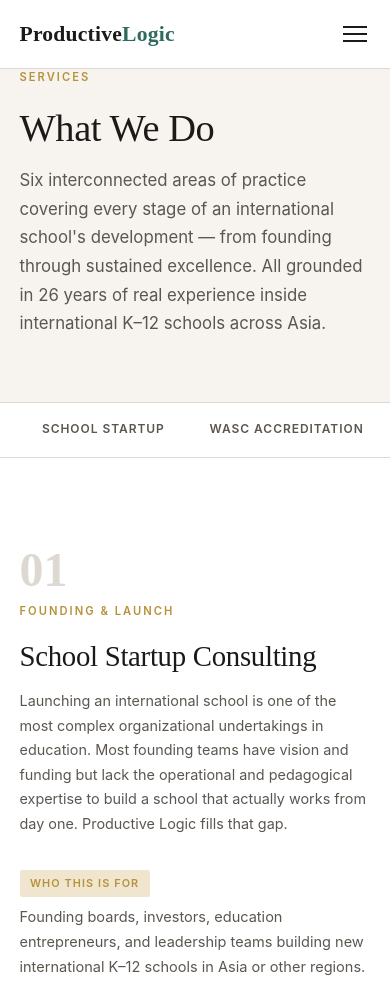
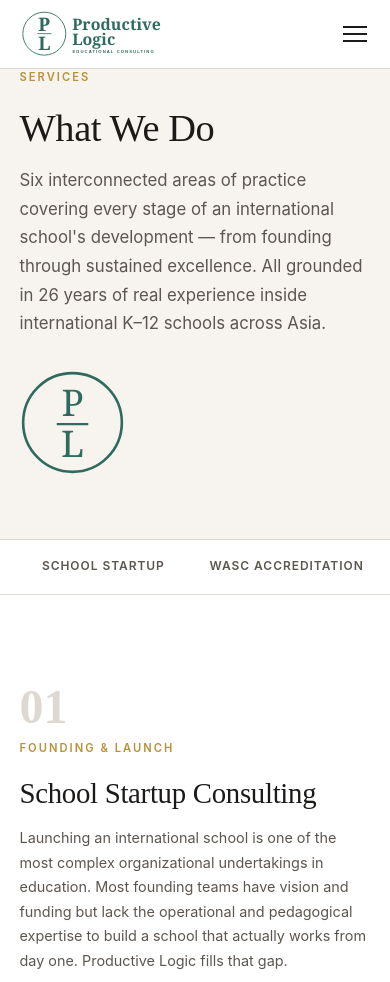
Before and after one commit to doc-png-droid/productivelogic-site, a plain HTML site: page what-we-do.html in a window 390 px wide. Shown: the top 982 px of the page. Drawn offline with Linux system fonts and the light colour scheme; files whose address does not match are found by name.

Commit message:
Update what-we-do.html

```diff
--- a/what-we-do.html
+++ b/what-we-do.html
@@ -1,3 +1,4 @@
+
 <!DOCTYPE html>
 <html lang="en">
 <head>
@@ -6,16 +7,52 @@
 <title>What We Do — Productive Logic</title>
 <meta name="description" content="Six service areas for international K–12 schools: school startup consulting, WASC accreditation, curriculum and assessment design, professional development, conference hosting, and leadership consulting." />
 <link rel="stylesheet" href="css/style.css" />
+
 <style>
+  /* Productive Logic green branding */
+  .pl-brand-link {
+    display: inline-flex;
+    align-items: center;
+    line-height: 1;
+  }
+  .pl-brand-link svg {
+    display: block;
+    width: 205px;
+    max-width: 31vw;
+    height: auto;
+    color: var(--accent);
+  }
+  .pl-round-logo {
+    width: 155px;
+    max-width: 100%;
+    height: auto;
+    display: block;
+    color: var(--accent);
+  }
+
   .page-hero {
     background: var(--warm-bg);
     padding: 5rem 0 4rem;
     border-bottom: 1px solid var(--rule);
   }
+  .page-hero-inner {
+    display: grid;
+    grid-template-columns: minmax(0, 1fr) auto;
+    gap: 3rem;
+    align-items: center;
+  }
   .page-hero h1 { margin-bottom: 1rem; }
-    .page-hero p  { font-size: 1.05rem; max-width: 62ch; }
+  .page-hero p {
+    font-size: 1.05rem;
+    max-width: 62ch;
+  }
+  .hero-mark {
+    display: flex;
+    justify-content: center;
+    align-items: center;
+  }
 
-    /* ── Jump Nav ── */
+  /* Service navigation */
   .jump-nav {
     background: var(--white);
     border-bottom: 1px solid var(--rule);
@@ -29,7 +66,9 @@
     overflow-x: auto;
     scrollbar-width: none;
   }
-    .jump-nav-inner::-webkit-scrollbar { display: none; }
+  .jump-nav-inner::-webkit-scrollbar {
+    display: none;
+  }
   .jump-link {
     flex-shrink: 0;
     padding: 1rem 1.4rem;
@@ -42,19 +81,30 @@
     transition: all 0.2s;
     white-space: nowrap;
   }
-    .jump-link:hover { color: var(--accent); border-bottom-color: var(--accent); }
+  .jump-link:hover {
+    color: var(--accent);
+    border-bottom-color: var(--accent);
+  }
 
-    /* ── Service Sections ── */
-    .service-section { padding: 5.5rem 0; border-bottom: 1px solid var(--rule); }
-    .service-section.alt { background: var(--warm-bg); }
-
+  /* Service sections */
+  .service-section {
+    padding: 5.5rem 0;
+    border-bottom: 1px solid var(--rule);
+    scroll-margin-top: 125px;
+  }
+  .service-section.alt {
+    background: var(--warm-bg);
+  }
   .service-layout {
     display: grid;
     grid-template-columns: 1fr 1.7fr;
     gap: 5rem;
     align-items: start;
   }
-    .service-sidebar { position: sticky; top: 130px; }
+  .service-sidebar {
+    position: sticky;
+    top: 130px;
+  }
   .service-number {
     font-family: 'Cormorant Garamond', serif;
     font-size: 5rem;
@@ -64,8 +114,14 @@
     margin-bottom: 0.5rem;
     display: block;
   }
-    .service-sidebar h2 { color: var(--ink); margin-bottom: 1rem; }
-    .service-sidebar p  { font-size: 0.9rem; line-height: 1.7; }
+  .service-sidebar h2 {
+    color: var(--ink);
+    margin-bottom: 1rem;
+  }
+  .service-sidebar p {
+    font-size: 0.9rem;
+    line-height: 1.7;
+  }
 
   .service-detail h3 {
     font-size: 1rem;
@@ -75,8 +131,13 @@
     font-weight: 600;
     letter-spacing: 0.02em;
   }
-    .service-detail h3:first-child { margin-top: 0; }
-    .service-detail p { font-size: 0.91rem; margin-bottom: 0.5rem; }
+  .service-detail h3:first-child {
+    margin-top: 0;
+  }
+  .service-detail p {
+    font-size: 0.91rem;
+    margin-bottom: 0.5rem;
+  }
   .service-detail ul {
     list-style: none;
     margin: 0.75rem 0 1.5rem;
@@ -94,7 +155,8 @@
   .service-detail ul li::before {
     content: '';
     flex-shrink: 0;
-      width: 5px; height: 5px;
+    width: 5px;
+    height: 5px;
     border-radius: 50%;
     background: var(--accent);
     margin-top: 0.6rem;
@@ -128,28 +190,125 @@
     color: var(--accent);
     margin-bottom: 0.55rem;
   }
-    .delivery-box p { font-size: 0.86rem; margin: 0; }
+  .delivery-box p {
+    font-size: 0.86rem;
+    margin: 0;
+  }
 
-    /* ── Bottom CTA ── */
-    .bottom-cta { background: var(--accent); padding: 5rem 0; text-align: center; }
-    .bottom-cta h2 { color: var(--white); margin-bottom: 1rem; }
-    .bottom-cta p  { color: rgba(255,255,255,0.75); margin: 0 auto 2rem; }
-    .btn-white { background: var(--white); color: var(--accent); font-weight: 700; }
-    .btn-white:hover { background: var(--warm-bg); }
+  /* Bottom contact invitation */
+  .bottom-cta {
+    background: var(--accent);
+    padding: 5rem 0;
+    text-align: center;
+  }
+  .bottom-cta h2 {
+    color: var(--white);
+    margin-bottom: 1rem;
+  }
+  .bottom-cta p {
+    color: rgba(255,255,255,0.75);
+    margin: 0 auto 2rem;
+  }
+  .btn-white {
+    background: var(--white);
+    color: var(--accent);
+    font-weight: 700;
+  }
+  .btn-white:hover {
+    background: var(--warm-bg);
+  }
 
   @media (max-width: 768px) {
-      .service-layout { grid-template-columns: 1fr; gap: 2rem; }
-      .service-sidebar { position: static; }
-      .service-number { font-size: 3rem; }
+    .service-layout {
+      grid-template-columns: 1fr;
+      gap: 2rem;
+    }
+    .service-sidebar {
+      position: static;
+    }
+    .service-number {
+      font-size: 3rem;
+    }
+    .page-hero-inner {
+      grid-template-columns: 1fr;
+      gap: 2rem;
+    }
+    .hero-mark {
+      justify-content: flex-start;
+    }
+    .pl-round-logo {
+      width: 105px;
+    }
+  }
+  @media (max-width: 480px) {
+    .pl-brand-link svg {
+      width: 155px;
+      max-width: 42vw;
+    }
   }
 </style>
 </head>
+
 <body class="page-body">
 
+<!-- MAIN NAVIGATION -->
 <nav>
   <div class="nav-inner">
-      <a href="index.html" class="nav-logo">Productive<span>Logic</span></a>
-      <button class="nav-toggle" aria-label="Toggle menu"><span></span><span></span><span></span></button>
+
+    <!-- Green horizontal Productive Logic logo -->
+    <a href="index.html"
+       class="nav-logo pl-brand-link"
+       aria-label="Productive Logic — Home">
+
+      <svg viewBox="0 0 440 140"
+           role="img"
+           aria-label="Productive Logic Educational Consulting"
+           xmlns="http://www.w3.org/2000/svg">
+
+        <circle cx="69" cy="70" r="61"
+                fill="none"
+                stroke="currentColor"
+                stroke-width="2.5"/>
+
+        <text x="69" y="62"
+              text-anchor="middle"
+              font-size="53"
+              font-family="Georgia,serif"
+              fill="currentColor">P</text>
+
+        <line x1="49" y1="70"
+              x2="89" y2="70"
+              stroke="currentColor"
+              stroke-width="2.3"/>
+
+        <text x="69" y="115"
+              text-anchor="middle"
+              font-size="53"
+              font-family="Georgia,serif"
+              fill="currentColor">L</text>
+
+        <text x="148" y="60"
+              font-size="45"
+              font-family="Georgia,serif"
+              fill="currentColor">Productive</text>
+
+        <text x="148" y="103"
+              font-size="45"
+              font-family="Georgia,serif"
+              fill="currentColor">Logic</text>
+
+        <text x="149" y="126"
+              font-size="12"
+              letter-spacing="3"
+              font-family="Arial,sans-serif"
+              fill="currentColor">EDUCATIONAL CONSULTING</text>
+      </svg>
+    </a>
+
+    <button class="nav-toggle" aria-label="Toggle menu">
+      <span></span><span></span><span></span>
+    </button>
+
     <ul class="nav-links">
       <li><a href="index.html">Home</a></li>
       <li><a href="what-we-do.html" class="active">What We Do</a></li>
@@ -159,23 +318,69 @@
   </div>
 </nav>
 
+<!-- PAGE INTRODUCTION -->
 <section class="page-hero">
   <div class="container">
+    <div class="page-hero-inner">
+
+      <div>
         <span class="section-label">Services</span>
         <h1>What We Do</h1>
-      <p>Six interconnected areas of practice covering every stage of an international school's development — from founding through sustained excellence. All grounded in 26 years of real experience inside international K–12 schools across Asia.</p>
+        <p>
+          Six interconnected areas of practice covering every stage
+          of an international school's development — from founding
+          through sustained excellence. All grounded in 26 years
+          of real experience inside international K–12 schools
+          across Asia.
+        </p>
+      </div>
+
+      <!-- Green circular P/L logo -->
+      <div class="hero-mark">
+        <svg class="pl-round-logo"
+             viewBox="0 0 200 200"
+             role="img"
+             aria-label="Productive Logic circular P over L logo"
+             xmlns="http://www.w3.org/2000/svg">
+
+          <circle cx="100" cy="100" r="94"
+                  fill="none"
+                  stroke="currentColor"
+                  stroke-width="5"/>
+
+          <text x="100" y="87"
+                text-anchor="middle"
+                font-family="Georgia,serif"
+                font-size="70"
+                fill="currentColor">P</text>
+
+          <line x1="70" y1="103"
+                x2="130" y2="103"
+                stroke="currentColor"
+                stroke-width="4"/>
+
+          <text x="100" y="166"
+                text-anchor="middle"
+                font-family="Georgia,serif"
+                font-size="70"
+                fill="currentColor">L</text>
+        </svg>
+      </div>
+
+    </div>
   </div>
 </section>
 
+<!-- SERVICE JUMP NAVIGATION -->
 <div class="jump-nav">
   <div class="container">
     <div class="jump-nav-inner">
-        <a href="#startup"     class="jump-link">School Startup</a>
-        <a href="#wasc"        class="jump-link">WASC Accreditation</a>
-        <a href="#curriculum"  class="jump-link">Curriculum &amp; Assessment</a>
-        <a href="#pd"          class="jump-link">Professional Development</a>
+      <a href="#startup" class="jump-link">School Startup</a>
+      <a href="#wasc" class="jump-link">WASC Accreditation</a>
+      <a href="#curriculum" class="jump-link">Curriculum &amp; Assessment</a>
+      <a href="#pd" class="jump-link">Professional Development</a>
       <a href="#conferences" class="jump-link">Conference Hosting</a>
-        <a href="#leadership"  class="jump-link">Leadership Consulting</a>
+      <a href="#leadership" class="jump-link">Leadership Consulting</a>
     </div>
   </div>
 </div>
@@ -190,6 +395,7 @@
         <h2>School Startup Consulting</h2>
         <p>Launching an international school is one of the most complex organizational undertakings in education. Most founding teams have vision and funding but lack the operational and pedagogical expertise to build a school that actually works from day one. Productive Logic fills that gap.</p>
       </div>
+
       <div class="service-detail">
         <span class="service-tag">Who This Is For</span>
         <p>Founding boards, investors, education entrepreneurs, and leadership teams building new international K–12 schools in Asia or other regions.</p>
@@ -226,7 +432,7 @@
   </div>
 </section>
 
-  <!-- 02 WASC -->
+<!-- 02 WASC ACCREDITATION -->
 <section class="service-section alt" id="wasc">
   <div class="container">
     <div class="service-layout">
@@ -236,6 +442,7 @@
         <h2>WASC Accreditation Consulting</h2>
         <p>WASC accreditation is high-stakes, documentation-heavy, and genuinely difficult to navigate without someone who has been on both sides of the process. Members of the Productive Logic team have chaired visiting teams across Asia and know exactly what evaluators look for — and what they do not.</p>
       </div>
+
       <div class="service-detail">
         <span class="service-tag">Who This Is For</span>
         <p>International school administrators, academic leadership teams, and self-study coordinators preparing for initial WASC accreditation or renewal visits.</p>
@@ -279,6 +486,7 @@
         <h2>Curriculum Design &amp; Skills-Based Assessment</h2>
         <p>International schools are moving rapidly away from traditional point-and-percentage grading toward skills-based, competency-driven frameworks. Most schools want to make this shift. Few have a clear, practical path for getting there without fracturing faculty confidence in the process.</p>
       </div>
+
       <div class="service-detail">
         <span class="service-tag">Who This Is For</span>
         <p>Curriculum coordinators, division heads, and faculty teams redesigning curriculum and assessment systems for K–12 international schools.</p>
@@ -312,7 +520,7 @@
   </div>
 </section>
 
-  <!-- 04 PD -->
+<!-- 04 PROFESSIONAL DEVELOPMENT -->
 <section class="service-section alt" id="pd">
   <div class="container">
     <div class="service-layout">
@@ -322,6 +530,7 @@
         <h2>Professional Development &amp; In-Service Presentations</h2>
         <p>Generic professional development is one of the most expensive things a school can waste money on. Productive Logic designs and delivers PD that is specific to international school faculties, grounded in evidence, and built to produce visible changes in instructional practice — not just positive survey responses.</p>
       </div>
+
       <div class="service-detail">
         <span class="service-tag">Who This Is For</span>
         <p>International school principals, academic directors, and faculty at any K–12 level seeking evidence-based, practically focused professional development.</p>
@@ -339,7 +548,7 @@
         <p>Structured onboarding professional development for teachers new to international school contexts — the cultural, pedagogical, and organizational dimensions of teaching effectively in an international school setting in Asia.</p>
 
         <ul>
-            <li>30 years as Teacher, Principal, Head of School, PD & Curriculum Coordinator — PD designed by someone who has sat in the audience and run the school</li>
+          <li>30 years as Teacher, Principal, Head of School, PD &amp; Curriculum Coordinator — PD designed by someone who has sat in the audience and run the school</li>
           <li>Presentations calibrated for elementary, middle, and high school separately</li>
           <li>Available for single in-service days, week-long intensives, or year-long partnerships</li>
           <li>Facilitation for groups from 10 to 300+ participants</li>
@@ -365,6 +574,7 @@
         <h2>Conference Design, Hosting &amp; Presentation</h2>
         <p>International school conferences are genuinely valuable when they are well-designed — and genuinely wasteful when they are not. Productive Logic both presents at conferences and helps schools design and host conferences on their own campuses that are worth attending.</p>
       </div>
+
       <div class="service-detail">
         <span class="service-tag">Who This Is For</span>
         <p>International school leadership teams, regional school associations, and professional learning communities across Asia and other regions seeking to host or improve educator conferences.</p>
@@ -408,6 +618,7 @@
         <h2>Administrator &amp; Leadership Consulting</h2>
         <p>International school leadership is a specific and demanding form of executive leadership that most generic coaching programs do not understand. Productive Logic works with administrators and leadership teams who need a thought partner who has actually held the job.</p>
       </div>
+
       <div class="service-detail">
         <span class="service-tag">Who This Is For</span>
         <p>Principals, heads of school, deputy heads, curriculum coordinators, and leadership teams at international K–12 schools in Asia and other regions.</p>
@@ -444,6 +655,7 @@
   </div>
 </section>
 
+<!-- CONTACT INVITATION -->
 <section class="bottom-cta">
   <div class="container">
     <h2>Let's Talk About What Your School Needs</h2>
@@ -452,6 +664,7 @@
   </div>
 </section>
 
+<!-- FOOTER -->
 <footer>
   <div class="container">
     <div class="footer-inner">
@@ -462,7 +675,10 @@
         <li><a href="contact.html">Contact</a></li>
       </ul>
     </div>
-      <p class="footer-copy">© 2026 Productive Logic LLC · ceo@productivelogic.co · Based in Asia. Available Worldwide.</p>
+    <p class="footer-copy">
+      © 2026 Productive Logic LLC · ceo@productivelogic.co ·
+      Based in Asia. Available Worldwide.
+    </p>
   </div>
 </footer>
 
```
Lines whose indentation alone changed are shown as unchanged.
